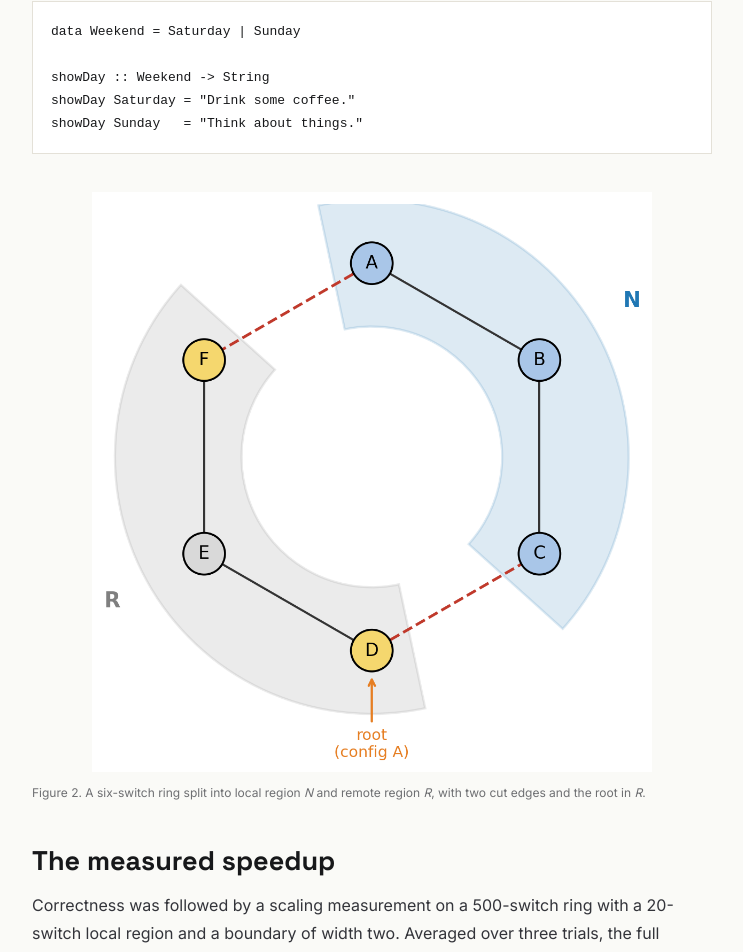
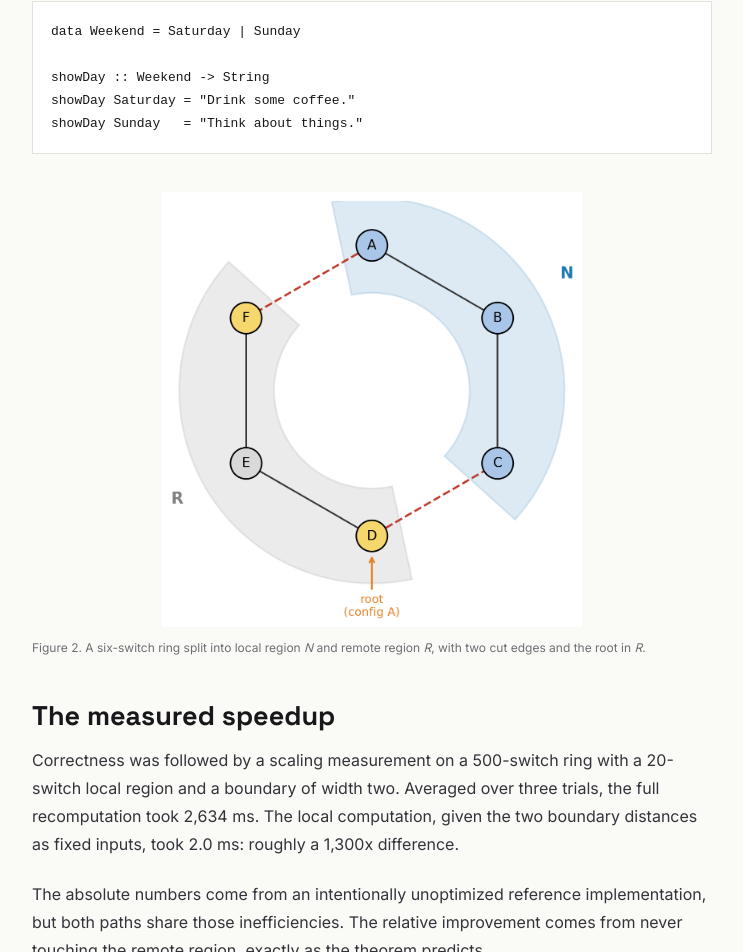
Before and after one commit to angjones3005/SumType, a Next.js app: page /blog in a window 1280 px wide. Shown: the part 2612-3564 px from the top of the page, without its empty margins (198-941 px from the left). Built offline with nearby package versions, Linux system fonts and the light colour scheme.

Commit message:
add project posts, link cards to GitHub repos

```diff
--- a/app/blog/page.js
+++ b/app/blog/page.js
@@ -69,7 +69,7 @@ showDay Saturday = "Drink some coffee."
 showDay Sunday   = "Think about things."`}</code></pre>
 
             <figure className="paper-figure">
-              <img src="/figure2_6switch_ring.png" alt="Six-switch ring benchmark split into local region N and remote region R." />
+              <img className="ring-figure-image" src="/figure2_6switch_ring.png" alt="Six-switch ring benchmark split into local region N and remote region R." />
               <figcaption>Figure 2. A six-switch ring split into local region <em>N</em> and remote region <em>R</em>, with two cut edges and the root in <em>R</em>.</figcaption>
             </figure>
 
--- a/app/globals.css
+++ b/app/globals.css
@@ -221,6 +221,7 @@ nav a.active { color: var(--text); border-color: var(--accent); }
 .post-code { background: #FFFFFF; border: 1px solid var(--border); padding: 18px; overflow-x: auto; color: var(--text); font-family: 'IBM Plex Mono', monospace; font-size: 13px; line-height: 1.7; margin: 26px 0; }
 .paper-figure { margin: 38px 0; }
 .paper-figure img { display: block; width: 100%; max-width: 560px; height: auto; margin: 0 auto; }
+.paper-figure img.ring-figure-image { max-width: 420px; }
 .paper-figure figcaption { color: var(--text-muted); font-size: 12px; line-height: 1.55; margin-top: 12px; }
 .boundary-diagram { height: 230px; display: flex; align-items: center; gap: 28px; }
 .diagram-region { position: relative; height: 180px; border-radius: 4px; flex: 1; }
```
